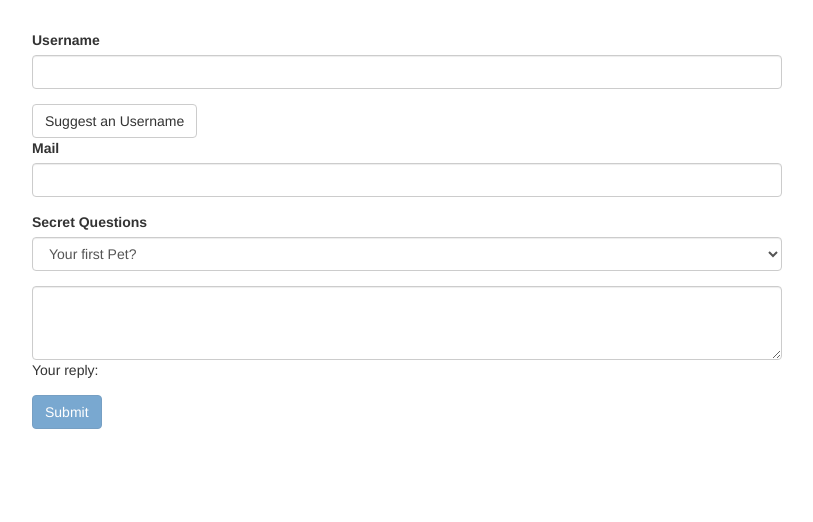
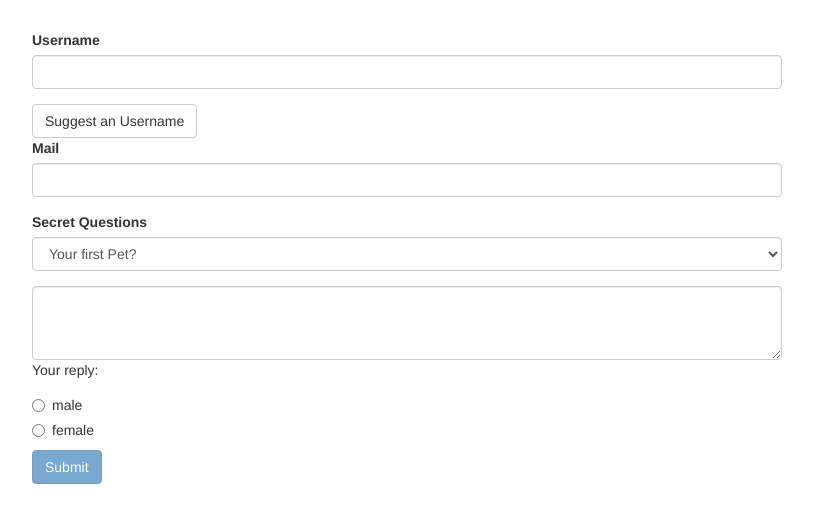
Before and after one commit to bear99a9/AngularForms, an Angular app: page / in a window 1280 px wide. Shown: the top 522 px of the page, without its empty margins (233-1046 px from the left). Built offline with nearby package versions, Linux system fonts and the light colour scheme.

Commit message:
Using radio buttons

```diff
--- a/src/app/app.component.html
+++ b/src/app/app.component.html
@@ -38,6 +38,16 @@
           <textarea name="questionAnswer" rows="3" [(ngModel)]="answer" class="form-control"></textarea>
           <p>Your reply: {{ answer }} </p>
         </div>
+        <div class="radio" *ngFor="let gender of genders">
+          <label>
+            <input type="radio"
+            name="gender"
+            ngModel
+            [value]="gender"
+            required>
+            {{ gender }}
+          </label>
+        </div>
         <button
         class="btn btn-primary"
         type="submit"
--- a/src/app/app.component.ts
+++ b/src/app/app.component.ts
@@ -10,6 +10,7 @@
   @ViewChild('f') signUpForm: NgForm;
   defaultQuestion: string = 'pet';
   answer: string = '';
+  genders: string[] = ['male', 'female']
 
   suggestUserName() {
     const suggestedName = 'Superuser';
```
